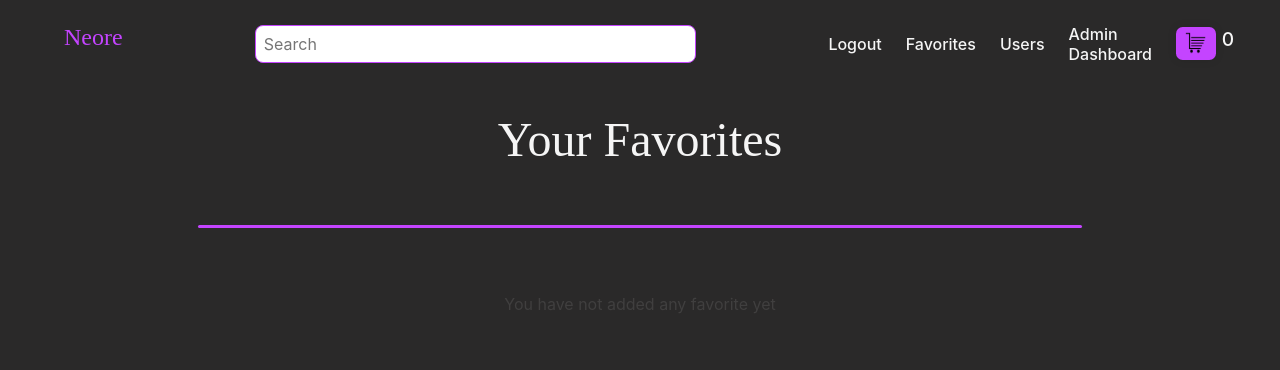
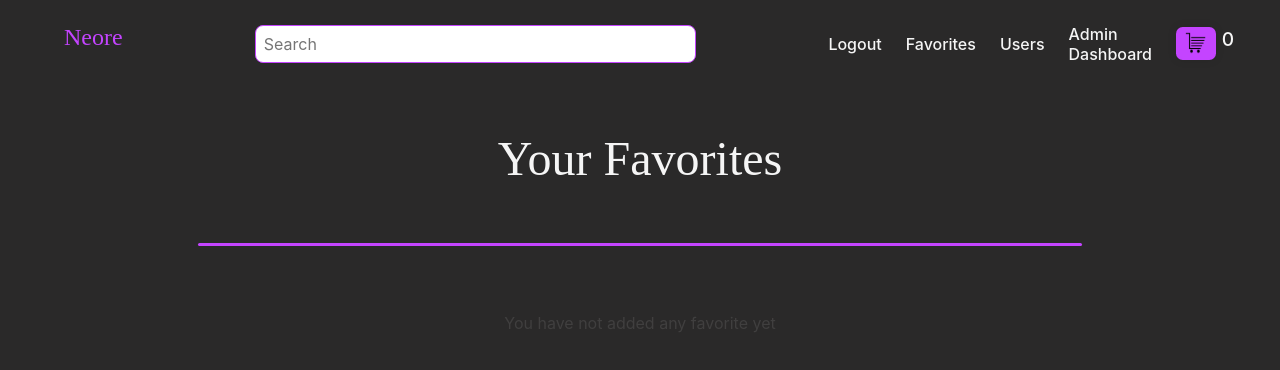
Before and after one commit to edvigedev/neore-shop, a React (Vite) app in the folder neore-shop/: page /neore-shop/favorites in a window 1280 px wide. Shown: the top 370 px of the page. Built offline with nearby package versions, Linux system fonts and the light colour scheme; sample sign-in values are in the browser's storage.

Commit message:
fix(Favorites) fix top margin

```diff
--- a/neore-shop/src/pages/Favorites/Favorites.css
+++ b/neore-shop/src/pages/Favorites/Favorites.css
@@ -7,6 +7,7 @@
 
 .favorites-title {
   font-size: 3em;
+  margin-top: 4%;
   font-family: Newsreader, serif;
   font-weight: 400;
   text-align: center;
```
